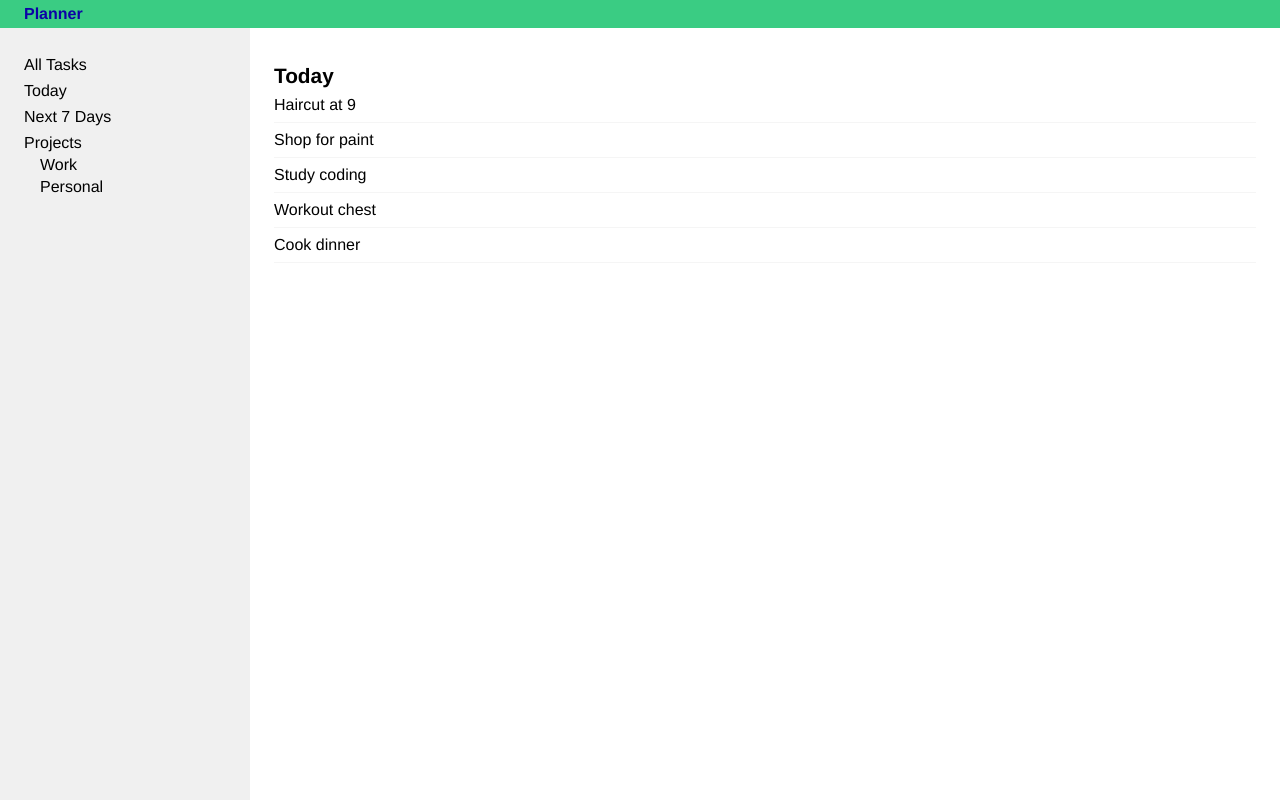
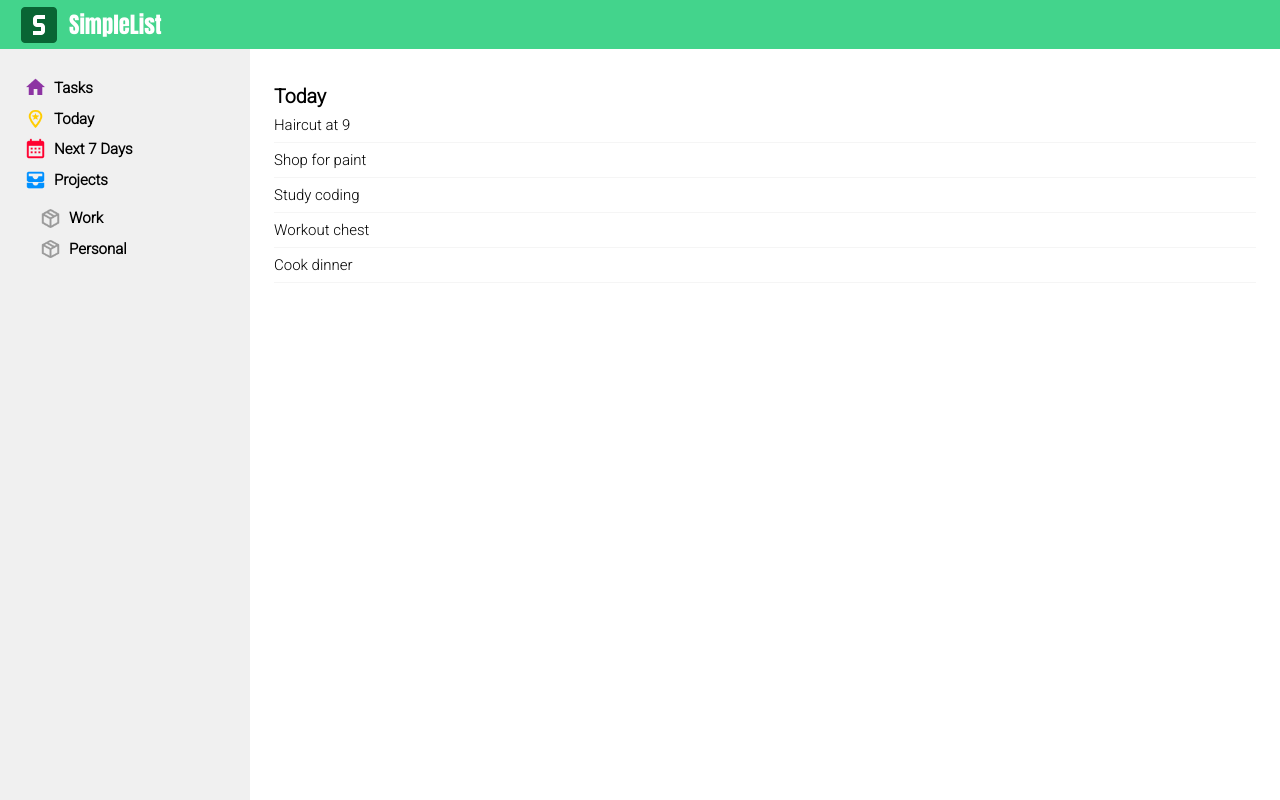
Before and after one commit to jhphan1/todo-list, a website built with webpack: page dist/index.html in a window 1280 px wide. Built offline with Linux system fonts and the light colour scheme.

Commit message:
Add icons and change fonts

```diff
--- a/src/style.css
+++ b/src/style.css
@@ -1,7 +1,10 @@
+@import url('https://fonts.googleapis.com/css2?family=Anton&family=Roboto:wght@300&display=swap');
+
 :root {
-    font-size: 16px;
+    font-size: 15px;
     font-family: helvetica, sans-serif;
     box-sizing: border-box;
+    font-family: Roboto, sans-serif;
 }
 
 body {
@@ -14,24 +17,46 @@ body {
 
 #header {
     grid-column: 1/3;
-    background-color: rgb(58, 204, 131);
-    color: rgb(12, 1, 167);
-    padding: 5px 24px;
-    font-weight: bold;
+    background-color: rgb(67, 212, 140);
+    color: rgb(255, 255, 255);
+    font-family: 'Anton', sans-serif;
+    padding: 8px 24px;
+    font-size: 1.5rem;
+    display: flex;
+    gap: 1rem;
+    align-items: center;
+}
+
+#logo {
+    background-color: white;
+    height: 30px;
+    width: 30px;
+    display: flex;
+    align-items: center;
+    justify-content: center;
 }
 
 #sidebar {
     background-color: rgb(240, 240, 240);
     padding: 24px;
+    font-weight: 600;
 }
 
-.menu {
-    padding: 4px 0px;
+#sidebar img {
+    height: 1.5rem;
+    width: auto;
 }
 
+.menu,
 .submenu {
-    margin-left: 1rem;
-    margin-top: 4px;
+    padding: 4px 0px;
+    display: flex;
+    gap: 0.5rem;
+    align-items: center;
+}
+
+#project-container {
+    padding: 8px 15px;
 }
 
 #main {
```
Also changed, not shown: dist/index.html, dist/main.js, src/img/calendar.png (added), src/img/home.png (added), src/img/home1.png (added), src/img/logo.png (added), src/img/project-item.png (added), src/img/projects.png (added), src/img/today.png (added).
